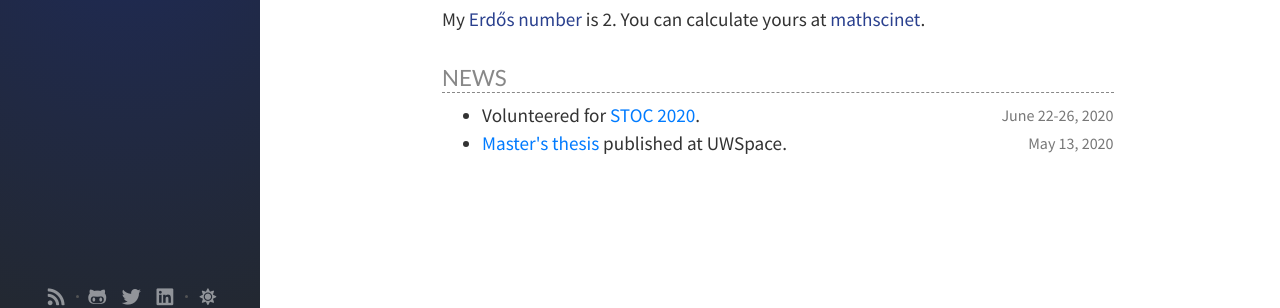
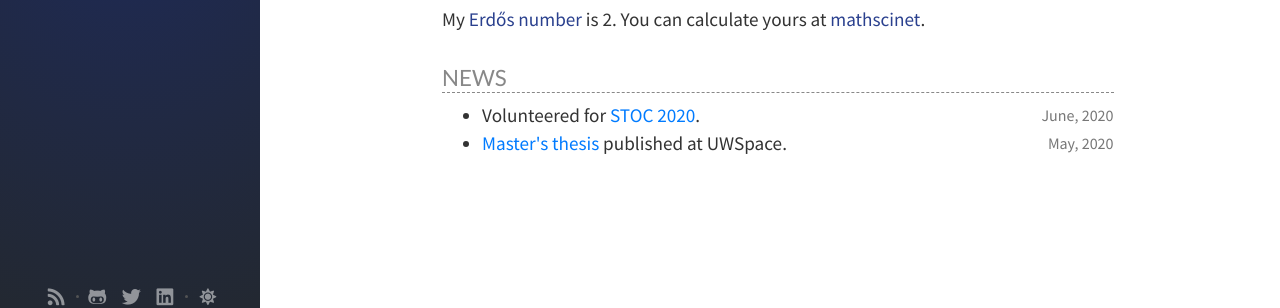
Before and after one commit to aseemrb/aseemrb.github.io, a Jekyll site: the page built from index.html, in a window 1280 px wide. Shown: the part 555-863 px from the top of the page. Built offline with Jekyll 4.4.1, drawn with Linux system fonts in a browser that asks for light colours; nearby versions of some CDN libraries; comment, search, counter and statistics services are not loaded.

Commit message:
date format

```diff
--- a/_layouts/home.html
+++ b/_layouts/home.html
@@ -25,11 +25,11 @@ layout: default
             <ul class="updates-list">
                 <li>
                     Volunteered for <a href="http://acm-stoc.org/stoc2020/">STOC 2020</a>.
-                    <span class="light-side-date float-right">June 22-26, 2020</span>
+                    <span class="light-side-date float-right">June, 2020</span>
                 </li>
                 <li>
                     <a href="https://uwspace.uwaterloo.ca/handle/10012/15845">Master's thesis</a> published at UWSpace.
-                    <span class="light-side-date float-right">May 13, 2020</span>
+                    <span class="light-side-date float-right">May, 2020</span>
                 </li>
             </ul>
         </div>
```
